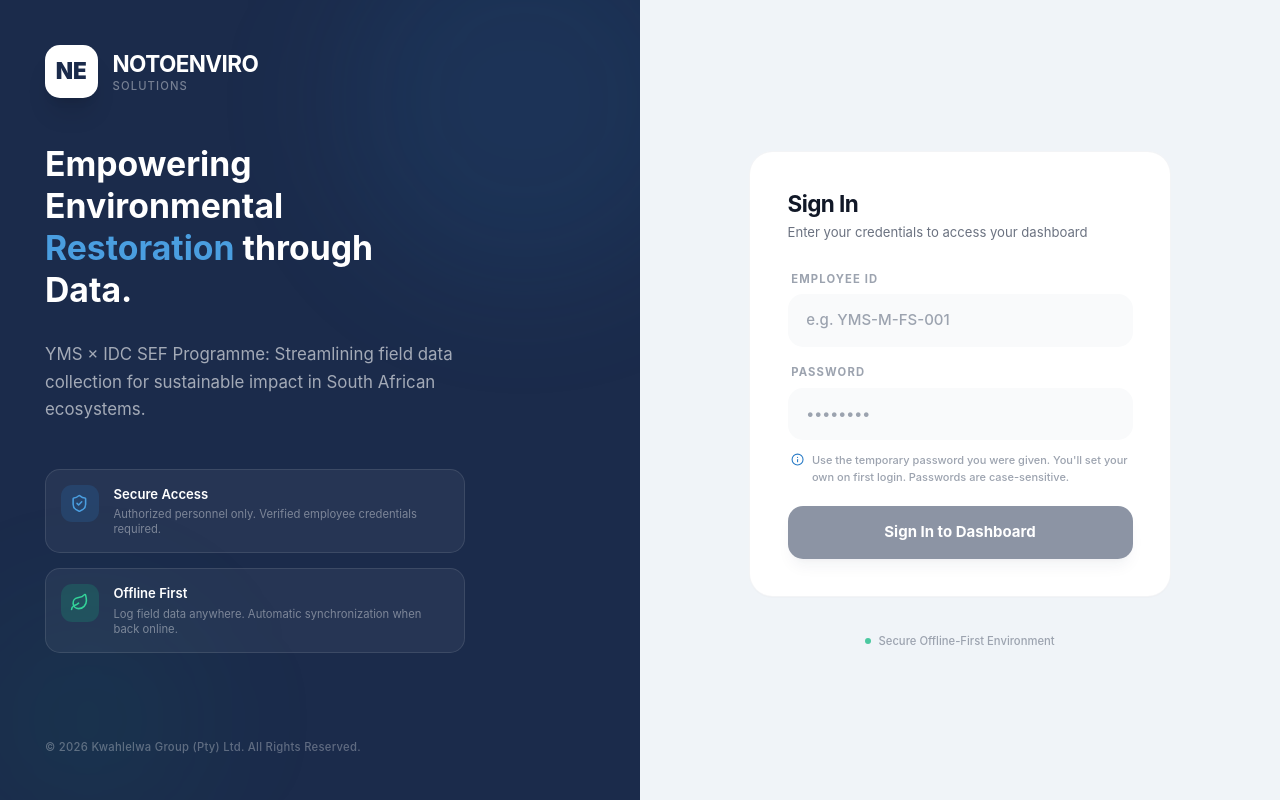
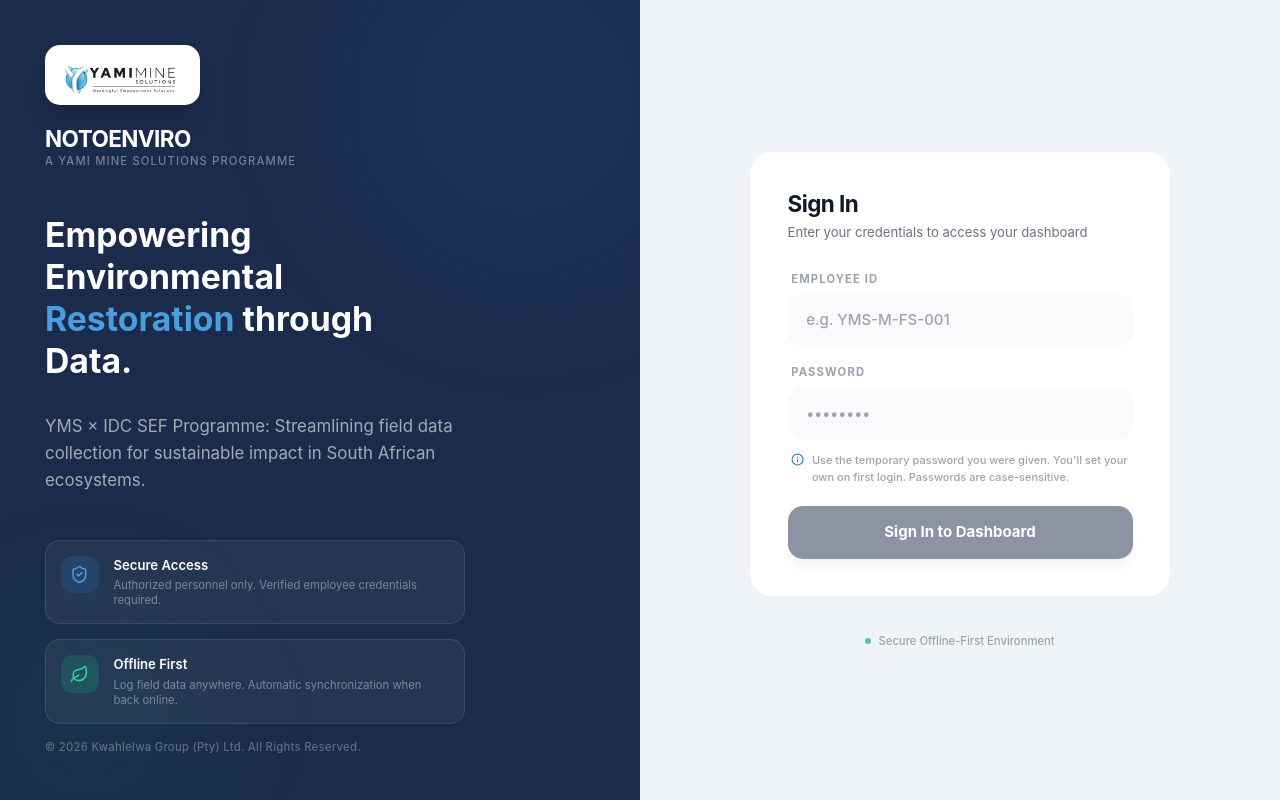
Before and after one commit to lsr2025/notoEnviro-final, a Next.js app: page / in a window 1280 px wide. Built offline with nearby package versions, Linux system fonts and the light colour scheme; no server answers.

Commit message:
Branding: add Yami Mine Solutions logo to login + sidebar (co-brand NotoEnviro)

```diff
--- a/app/components/Sidebar.tsx
+++ b/app/components/Sidebar.tsx
@@ -81,13 +81,13 @@
       )}>
         {/* Logo Area */}
         <div className="px-6 pt-8 pb-6 border-b border-white/5">
-          <div className="flex items-center gap-3">
-            <div className="w-11 h-11 rounded-xl bg-white flex items-center justify-center overflow-hidden shrink-0">
-              <span className="text-yami-navy font-black text-xl">NE</span>
-            </div>
+          <div className="bg-white rounded-xl px-3 py-2 inline-flex">
+            <img src="/yami-logo.png" alt="Yami Mine Solutions" className="h-7 w-auto" />
+          </div>
+          <div className="flex items-center gap-3 mt-3">
             <div>
               <h1 className="text-white font-bold text-base leading-tight tracking-wide">NOTOENVIRO</h1>
-              <p className="text-white/40 text-[10px] font-medium tracking-widest uppercase">Solutions</p>
+              <p className="text-white/40 text-[10px] font-medium tracking-widest uppercase">Operations Platform</p>
             </div>
             <button
               onClick={() => setIsOpen(false)}
--- a/app/page.tsx
+++ b/app/page.tsx
@@ -56,13 +56,13 @@
         <div className="absolute bottom-[-5%] left-[-5%] w-64 h-64 bg-emerald-500/5 rounded-full blur-3xl" />
 
         <div className="relative z-10">
-          <div className="flex items-center gap-4 mb-12">
-            <div className="w-14 h-14 rounded-2xl bg-white flex items-center justify-center shadow-xl">
-              <span className="text-yami-navy font-black text-2xl">NE</span>
+          <div className="mb-12">
+            <div className="inline-flex bg-white rounded-2xl px-5 py-3 shadow-xl">
+              <img src="/yami-logo.png" alt="Yami Mine Solutions" className="h-10 w-auto" />
             </div>
-            <div>
+            <div className="mt-5">
               <h1 className="text-white font-bold text-2xl tracking-tight">NOTOENVIRO</h1>
-              <p className="text-white/40 text-xs font-medium tracking-widest uppercase">Solutions</p>
+              <p className="text-white/40 text-xs font-medium tracking-widest uppercase">A Yami Mine Solutions programme</p>
             </div>
           </div>
 
@@ -107,11 +107,9 @@
         <div className="w-full max-w-md">
           {/* Mobile Logo */}
           <div className="lg:hidden text-center mb-10">
-             <div className="w-16 h-16 rounded-2xl bg-yami-navy flex items-center justify-center shadow-xl mx-auto mb-4">
-              <span className="text-white font-black text-2xl">NE</span>
-            </div>
+            <img src="/yami-logo.png" alt="Yami Mine Solutions" className="h-12 w-auto mx-auto mb-4" />
             <h1 className="text-2xl font-bold text-gray-900 tracking-tight">NotoEnviro</h1>
-            <p className="text-gray-500 text-sm mt-1">YMS × IDC SEF Programme</p>
+            <p className="text-gray-500 text-sm mt-1">A Yami Mine Solutions programme · IDC SEF</p>
           </div>
 
           <div className="bg-white rounded-3xl p-8 md:p-10 shadow-sm ring-1 ring-gray-100">
```
Also changed, not shown: public/yami-logo.png (added).
